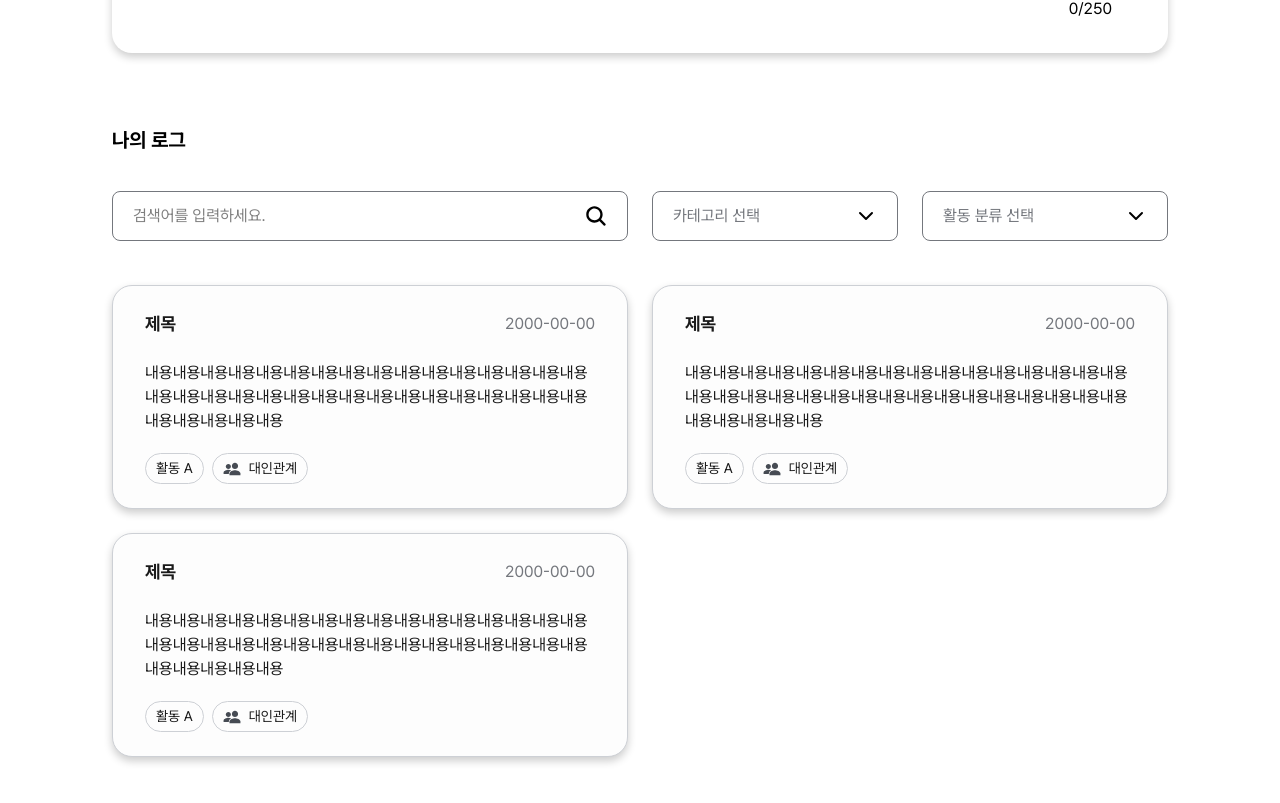
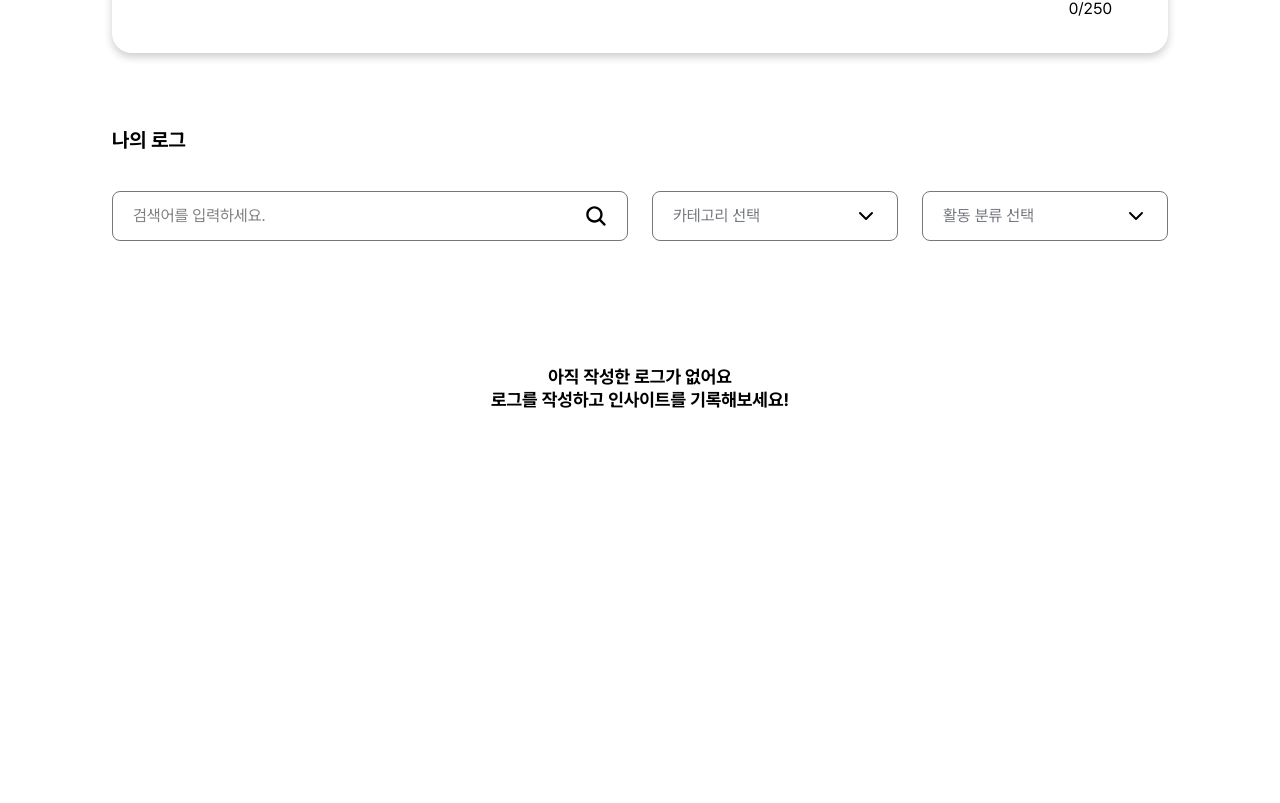
Before and after one commit to Teamie71/folioo-front, a Next.js app: page /log in a window 1280 px wide. Shown: the part 1159-1962 px from the top of the page. After the commit the page ends 1643 px from the top, so only its background shows below. Built offline with nearby package versions, Linux system fonts and the light colour scheme.

Commit message:
✨ Feat: 로그 카드 생성 구현

```diff
--- a/src/app/(main)/log/page.tsx
+++ b/src/app/(main)/log/page.tsx
@@ -14,12 +14,27 @@ import { SingleButtonGroup } from '@/components/SingleButtonGroup';
 import { Checkbox } from '@/components/ui/CheckBox';
 import { ActivitySelect } from '@/features/log/components/ActivitySelect';
 import { InsightTemplateSelector } from '@/features/log/components/CategorySector';
+import { LogCard } from '@/features/log/components/LogCard';
 import { SearchIcon } from 'lucide-react';
 import { DropdownButton } from '@/components/DropdownButton';
+
+interface LogCardData {
+  id: string;
+  title: string;
+  activityName: string;
+  category: string;
+  content: string;
+  date: string;
+}
 
 export default function LogPage() {
   const [selectedCategoryId, setSelectedCategoryId] = useState('');
   const [selectedActivityId, setSelectedActivityId] = useState('');
+  const [title, setTitle] = useState('');
+  const [activityName, setActivityName] = useState('');
+  const [selectedCategory, setSelectedCategory] = useState<string>('none');
+  const [content, setContent] = useState('');
+  const [logCards, setLogCards] = useState<LogCardData[]>([]);
 
   const categories = [
     { id: 'interperson', label: '대인관계', icon: <InterpersonIcon /> },
@@ -33,6 +48,22 @@ export default function LogPage() {
     { id: '1', label: '활동 A' },
     { id: '2', label: '활동 B' },
   ];
+
+  const handleCreateLog = () => {
+    const newLog: LogCardData = {
+      id: Date.now().toString(),
+      title: title || '제목',
+      activityName: activityName || '미분류',
+      category: selectedCategory === 'none' ? '' : selectedCategory,
+      content: content || '내용 없음',
+      date: new Date().toISOString().split('T')[0],
+    };
+
+    setLogCards([newLog, ...logCards]);
+    // 입력 필드 초기화
+    setTitle('');
+    setActivityName('');
+  };
   return (
     <div className='flex flex-col gap-[4.5rem] pb-[4.5rem]'>
       {/* 인사이트 로그 헤더 */}
@@ -57,7 +88,12 @@ export default function LogPage() {
         {/* 로그 작성 헤더 */}
         <div className='flex w-full items-center justify-between px-[0.5rem]'>
           <span className='text-[1.25rem] font-bold'>새로운 로그 작성</span>
-          <CommonButton variantType='Primary' px='2.25rem' py='0.75rem'>
+          <CommonButton
+            variantType='Primary'
+            px='2.25rem'
+            py='0.75rem'
+            onClick={handleCreateLog}
+          >
             로그 등록하기
           </CommonButton>
         </div>
@@ -74,11 +110,15 @@ export default function LogPage() {
                 <span>제목</span>
                 <span className='text-[#DC0000]'>*</span>
               </div>
-              <InputArea placeholder='제목 입력' />
+              <InputArea
+                placeholder='제목 입력'
+                value={title}
+                onChange={(e) => setTitle(e.target.value)}
+              />
             </div>
 
             {/* 활동명 선택 */}
-            <ActivitySelect />
+            <ActivitySelect value={activityName} onChange={setActivityName} />
           </div>
 
           {/* 카테고리 선택 */}
@@ -90,7 +130,10 @@ export default function LogPage() {
               </div>
             </div>
 
-            <InsightTemplateSelector />
+            <InsightTemplateSelector
+              onCategoryChange={(category) => setSelectedCategory(category)}
+              onContentChange={(content) => setContent(content)}
+            />
           </div>
         </div>
       </div>
@@ -152,163 +195,23 @@ export default function LogPage() {
 
         {/* 카드 */}
         <div className='grid grid-cols-2 gap-[1.5rem]'>
-          <div className='flex flex-col gap-[1.5rem] rounded-[1.25rem] border border-[#CDD0D5] bg-[#FDFDFD] px-[2rem] py-[1.5rem] shadow-[0px_4px_8px_0px_#00000033]'>
-            {/* 제목, 날짜 */}
-            <div className='flex items-center justify-between'>
-              <span className='text-[1.125rem] font-bold text-[#1A1A1A]'>
-                제목
-              </span>
-              <span className='text-[1rem] text-[#74777D]'>2000-00-00</span>
+          {logCards.length === 0 ? (
+            <div className='col-span-2 mt-[5rem] flex items-center justify-center text-center text-[1.125rem] leading-[130%] font-bold text-[#000000]'>
+              아직 작성한 로그가 없어요 <br />
+              로그를 작성하고 인사이트를 기록해보세요!
             </div>
-
-            {/* 내용 + 태그 */}
-            <div className='flex flex-col gap-[1.25rem]'>
-              {/* 내용 */}
-              <div className='line-height-[150%] text-[1rem] text-[#1A1A1A]'>
-                내용내용내용내용내용내용내용내용내용내용내용내용내용내용내용내용내용내용내용내용내용내용내용내용내용내용내용내용내용내용내용내용내용내용내용내용내용
-              </div>
-
-              {/* 태그 */}
-              <div className='flex items-center gap-[0.5rem]'>
-                <div className='rounded-[3.75rem] border border-[#CDD0D5] px-[0.625rem] py-[0.25rem] text-[0.875rem] text-[#1A1A1A]'>
-                  활동 A
-                </div>
-
-                <div className='flex items-center gap-[0.5rem] rounded-[3.75rem] border border-[#CDD0D5] px-[0.625rem] py-[0.25rem] text-[0.875rem] text-[#1A1A1A]'>
-                  <svg
-                    xmlns='http://www.w3.org/2000/svg'
-                    width='18'
-                    height='18'
-                    viewBox='0 0 18 18'
-                    fill='none'
-                  >
-                    <path
-                      d='M5.34375 9C6.74172 9 7.875 7.86672 7.875 6.46875C7.875 5.07078 6.74172 3.9375 5.34375 3.9375C3.94578 3.9375 2.8125 5.07078 2.8125 6.46875C2.8125 7.86672 3.94578 9 5.34375 9Z'
-                      fill='#464B53'
-                    />
-                    <path
-                      d='M8.22656 10.4062C7.23656 9.90352 6.14391 9.70312 5.34375 9.70312C3.77648 9.70312 0.5625 10.6643 0.5625 12.5859V14.0625H5.83594V13.4975C5.83594 12.8296 6.11719 12.1598 6.60938 11.6016C7.00207 11.1558 7.55191 10.742 8.22656 10.4062Z'
-                      fill='#464B53'
-                    />
-                    <path
-                      d='M11.9531 10.125C10.1225 10.125 6.46875 11.2556 6.46875 13.5V15.1875H17.4375V13.5C17.4375 11.2556 13.7837 10.125 11.9531 10.125Z'
-                      fill='#464B53'
-                    />
-                    <path
-                      d='M11.9531 9C13.6618 9 15.0469 7.61488 15.0469 5.90625C15.0469 4.19762 13.6618 2.8125 11.9531 2.8125C10.2445 2.8125 8.85938 4.19762 8.85938 5.90625C8.85938 7.61488 10.2445 9 11.9531 9Z'
-                      fill='#464B53'
-                    />
-                  </svg>
-                  <span>대인관계</span>
-                </div>
-              </div>
-            </div>
-          </div>
-          <div className='flex flex-col gap-[1.5rem] rounded-[1.25rem] border border-[#CDD0D5] bg-[#FDFDFD] px-[2rem] py-[1.5rem] shadow-[0px_4px_8px_0px_#00000033]'>
-            {/* 제목, 날짜 */}
-            <div className='flex items-center justify-between'>
-              <span className='text-[1.125rem] font-bold text-[#1A1A1A]'>
-                제목
-              </span>
-              <span className='text-[1rem] text-[#74777D]'>2000-00-00</span>
-            </div>
-
-            {/* 내용 + 태그 */}
-            <div className='flex flex-col gap-[1.25rem]'>
-              {/* 내용 */}
-              <div className='line-height-[150%] text-[1rem] text-[#1A1A1A]'>
-                내용내용내용내용내용내용내용내용내용내용내용내용내용내용내용내용내용내용내용내용내용내용내용내용내용내용내용내용내용내용내용내용내용내용내용내용내용
-              </div>
-
-              {/* 태그 */}
-              <div className='flex items-center gap-[0.5rem]'>
-                <div className='rounded-[3.75rem] border border-[#CDD0D5] px-[0.625rem] py-[0.25rem] text-[0.875rem] text-[#1A1A1A]'>
-                  활동 A
-                </div>
-
-                <div className='flex items-center gap-[0.5rem] rounded-[3.75rem] border border-[#CDD0D5] px-[0.625rem] py-[0.25rem] text-[0.875rem] text-[#1A1A1A]'>
-                  <svg
-                    xmlns='http://www.w3.org/2000/svg'
-                    width='18'
-                    height='18'
-                    viewBox='0 0 18 18'
-                    fill='none'
-                  >
-                    <path
-                      d='M5.34375 9C6.74172 9 7.875 7.86672 7.875 6.46875C7.875 5.07078 6.74172 3.9375 5.34375 3.9375C3.94578 3.9375 2.8125 5.07078 2.8125 6.46875C2.8125 7.86672 3.94578 9 5.34375 9Z'
-                      fill='#464B53'
-                    />
-                    <path
-                      d='M8.22656 10.4062C7.23656 9.90352 6.14391 9.70312 5.34375 9.70312C3.77648 9.70312 0.5625 10.6643 0.5625 12.5859V14.0625H5.83594V13.4975C5.83594 12.8296 6.11719 12.1598 6.60938 11.6016C7.00207 11.1558 7.55191 10.742 8.22656 10.4062Z'
-                      fill='#464B53'
-                    />
-                    <path
-                      d='M11.9531 10.125C10.1225 10.125 6.46875 11.2556 6.46875 13.5V15.1875H17.4375V13.5C17.4375 11.2556 13.7837 10.125 11.9531 10.125Z'
-                      fill='#464B53'
-                    />
-                    <path
-                      d='M11.9531 9C13.6618 9 15.0469 7.61488 15.0469 5.90625C15.0469 4.19762 13.6618 2.8125 11.9531 2.8125C10.2445 2.8125 8.85938 4.19762 8.85938 5.90625C8.85938 7.61488 10.2445 9 11.9531 9Z'
-                      fill='#464B53'
-                    />
-                  </svg>
-                  <span>대인관계</span>
-                </div>
-              </div>
-            </div>
-          </div>
-
-          <div className='flex flex-col gap-[1.5rem] rounded-[1.25rem] border border-[#CDD0D5] bg-[#FDFDFD] px-[2rem] py-[1.5rem] shadow-[0px_4px_8px_0px_#00000033]'>
-            {/* 제목, 날짜 */}
-            <div className='flex items-center justify-between'>
-              <span className='text-[1.125rem] font-bold text-[#1A1A1A]'>
-                제목
-              </span>
-              <span className='text-[1rem] text-[#74777D]'>2000-00-00</span>
-            </div>
-
-            {/* 내용 + 태그 */}
-            <div className='flex flex-col gap-[1.25rem]'>
-              {/* 내용 */}
-              <div className='line-height-[150%] text-[1rem] text-[#1A1A1A]'>
-                내용내용내용내용내용내용내용내용내용내용내용내용내용내용내용내용내용내용내용내용내용내용내용내용내용내용내용내용내용내용내용내용내용내용내용내용내용
-              </div>
-
-              {/* 태그 */}
-              <div className='flex items-center gap-[0.5rem]'>
-                <div className='rounded-[3.75rem] border border-[#CDD0D5] px-[0.625rem] py-[0.25rem] text-[0.875rem] text-[#1A1A1A]'>
-                  활동 A
-                </div>
-
-                <div className='flex items-center gap-[0.5rem] rounded-[3.75rem] border border-[#CDD0D5] px-[0.625rem] py-[0.25rem] text-[0.875rem] text-[#1A1A1A]'>
-                  <svg
-                    xmlns='http://www.w3.org/2000/svg'
-                    width='18'
-                    height='18'
-                    viewBox='0 0 18 18'
-                    fill='none'
-                  >
-                    <path
-                      d='M5.34375 9C6.74172 9 7.875 7.86672 7.875 6.46875C7.875 5.07078 6.74172 3.9375 5.34375 3.9375C3.94578 3.9375 2.8125 5.07078 2.8125 6.46875C2.8125 7.86672 3.94578 9 5.34375 9Z'
-                      fill='#464B53'
-                    />
-                    <path
-                      d='M8.22656 10.4062C7.23656 9.90352 6.14391 9.70312 5.34375 9.70312C3.77648 9.70312 0.5625 10.6643 0.5625 12.5859V14.0625H5.83594V13.4975C5.83594 12.8296 6.11719 12.1598 6.60938 11.6016C7.00207 11.1558 7.55191 10.742 8.22656 10.4062Z'
-                      fill='#464B53'
-                    />
-                    <path
-                      d='M11.9531 10.125C10.1225 10.125 6.46875 11.2556 6.46875 13.5V15.1875H17.4375V13.5C17.4375 11.2556 13.7837 10.125 11.9531 10.125Z'
-                      fill='#464B53'
-                    />
-                    <path
-                      d='M11.9531 9C13.6618 9 15.0469 7.61488 15.0469 5.90625C15.0469 4.19762 13.6618 2.8125 11.9531 2.8125C10.2445 2.8125 8.85938 4.19762 8.85938 5.90625C8.85938 7.61488 10.2445 9 11.9531 9Z'
-                      fill='#464B53'
-                    />
-                  </svg>
-                  <span>대인관계</span>
-                </div>
-              </div>
-            </div>
-          </div>
+          ) : (
+            logCards.map((log) => (
+              <LogCard
+                key={log.id}
+                title={log.title}
+                date={log.date}
+                content={log.content}
+                activityName={log.activityName}
+                category={log.category}
+              />
+            ))
+          )}
         </div>
       </div>
     </div>
```
